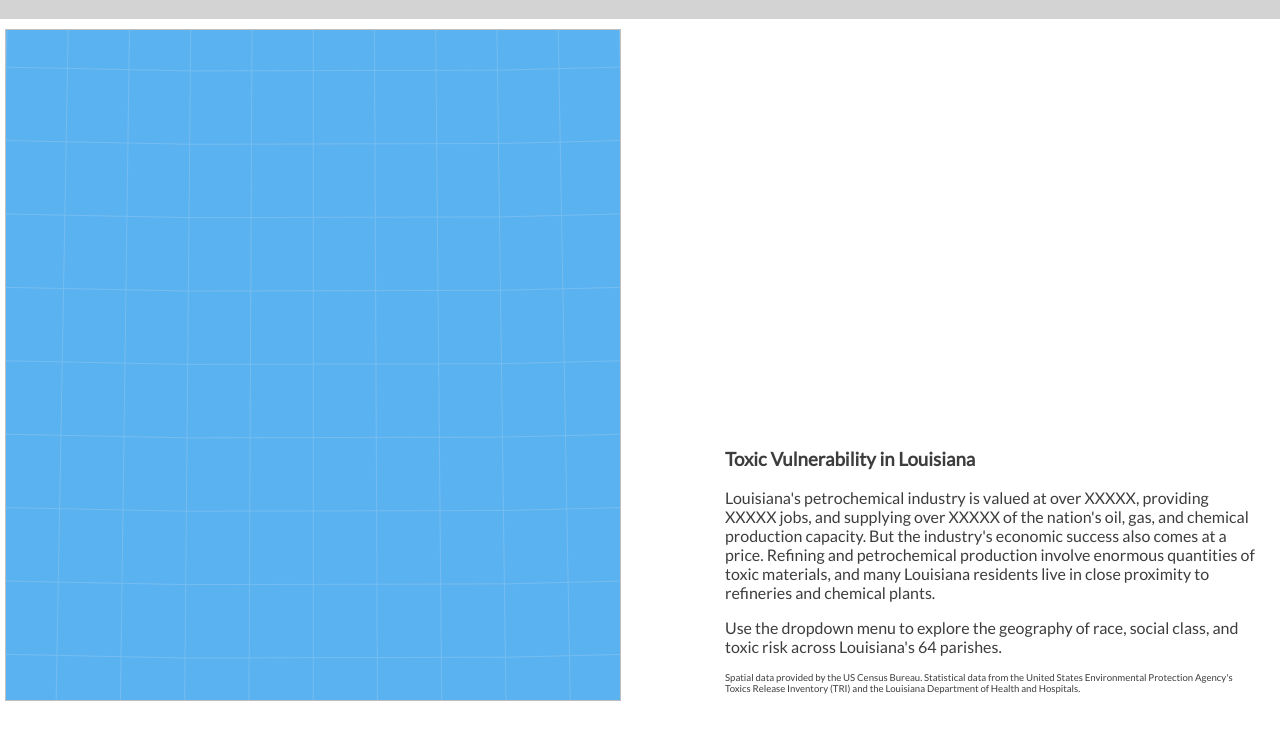
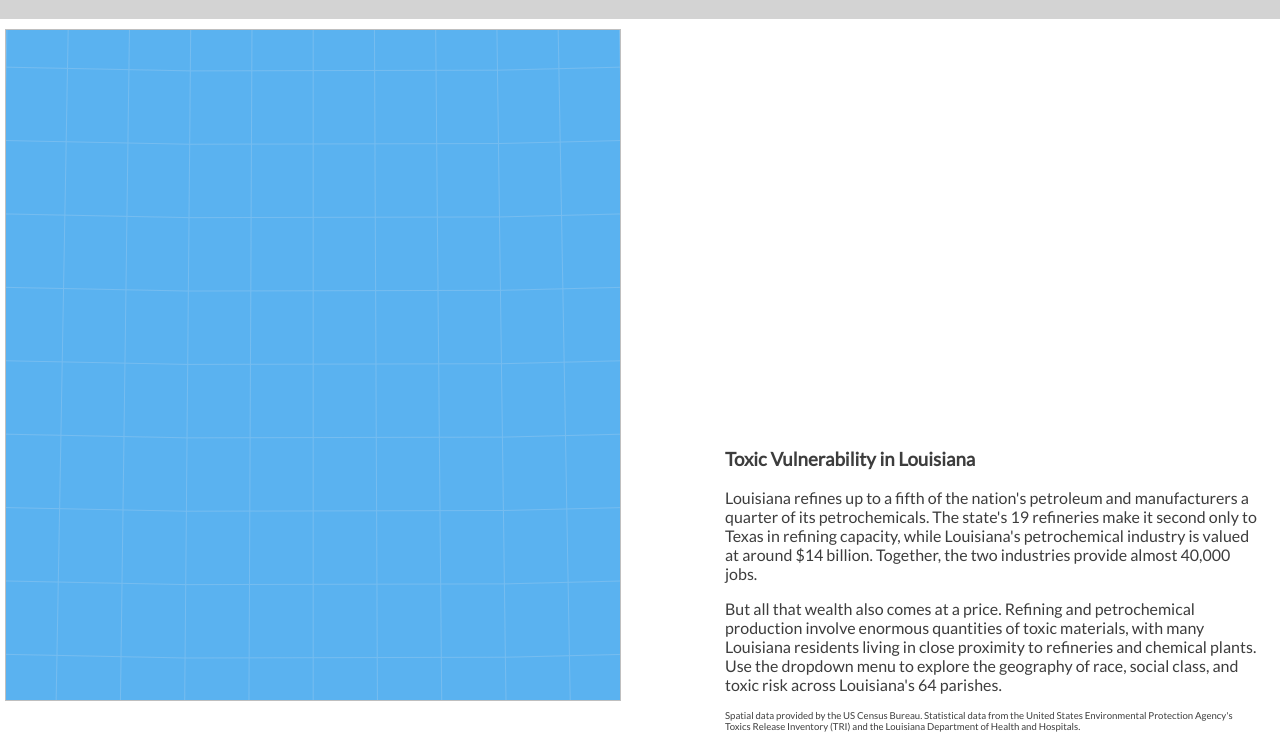
Before and after one commit to amandelman/d3_coordinated_viz, a plain HTML site: page index.html in a window 1280 px wide. Shown: the part 71-803 px from the top of the page. Drawn offline with Linux system fonts and the light colour scheme; no server answers.

Commit message:
Module 10 draft 4.1

```diff
--- a/index.html
+++ b/index.html
@@ -21,8 +21,8 @@
 		<div id="content"></div>
         <div id="context">
             <h3>Toxic Vulnerability in Louisiana</h3>
-            <p>Louisiana's petrochemical industry is valued at over XXXXX, providing XXXXX jobs, and supplying over XXXXX of the nation's oil, gas, and chemical production capacity. But the industry's economic success also comes at a price. Refining and petrochemical production involve enormous quantities of toxic materials, and many Louisiana residents live in close proximity to refineries and chemical plants.</p>
-            <p>Use the dropdown menu to explore the geography of race, social class, and toxic risk across Louisiana's 64 parishes.</p>
+            <p>Louisiana refines up to a fifth of the nation's petroleum and manufacturers a quarter of its petrochemicals. The state's 19 refineries make it second only to Texas in refining capacity, while Louisiana's petrochemical industry is valued at around $14 billion. Together, the two industries provide almost 40,000 jobs.
+            <p>But all that wealth also comes at a price. Refining and petrochemical production involve enormous quantities of toxic materials, with many Louisiana residents living in close proximity to refineries and chemical plants. Use the dropdown menu to explore the geography of race, social class, and toxic risk across Louisiana's 64 parishes.</p>
             <p id="metadata">Spatial data provided by the US Census Bureau. Statistical data from the United States Environmental Protection Agency's Toxics Release Inventory (TRI) and the Louisiana Department of Health and Hospitals.</p>
 
         </div>
```
